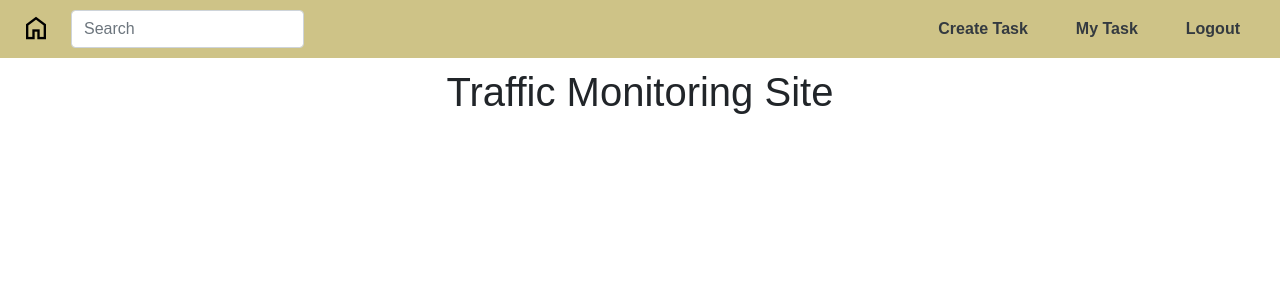
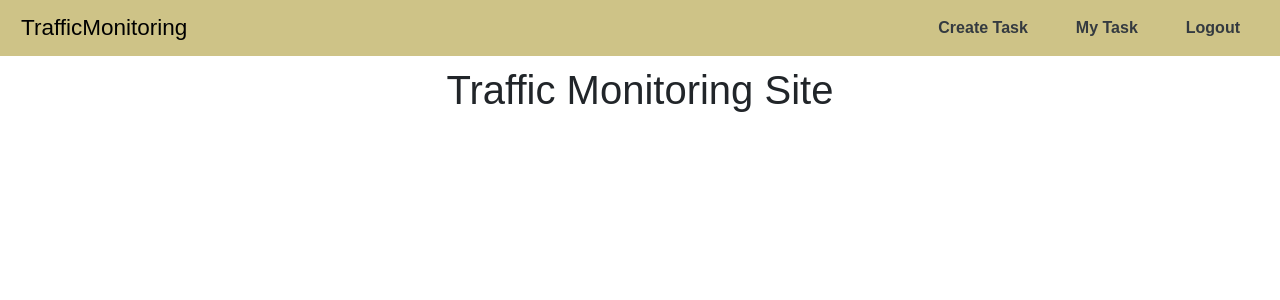
Before and after one commit to 6310682619/traffic-monitoring, a Django app: page / in a window 1280 px wide. Shown: the top 300 px of the page. Run offline with Django 4.2, Linux system fonts and the light colour scheme; a user stored in the database is signed in; data that the repository does not hold is empty; parts of the project's set-up code (start-up, migrations or seed data) failed here and were passed over; some libraries are stand-ins or nearby versions.

Commit message:
edit navbar

```diff
--- a/trafficmonitoring/task/templates/task/layout.html
+++ b/trafficmonitoring/task/templates/task/layout.html
@@ -190,8 +190,8 @@
 </head>
 <nav class="navbar navbar-expand-lg bar">
     <a href="{% url 'task:index' %}">
-        <span class="material-symbols-outlined" style="padding:5px; margin-right:15px;">
-            home
+        <span style="padding:5px; margin-right:15px; text-decoration:none; color:black; font-size:22.5px;">
+            TrafficMonitoring
         </span>
     </a>
     <button class="navbar-toggler b-col" type="button" data-toggle="collapse" data-target="#navbarSupportedContent"
@@ -202,9 +202,9 @@
     </button>
 
     <div class="collapse navbar-collapse" id="navbarSupportedContent">
-        <form class="form-inline my-2 my-lg-0">
+        {% comment %} <form class="form-inline my-2 my-lg-0">
             <input class="form-control mr-sm-2" type="search" placeholder="Search" aria-label="Search">
-        </form>
+        </form> {% endcomment %}
       <ul class="navbar-nav ml-auto">
         <li class="nav-item">
             <a class="nav-link text-dark mx-3 align-middle" href="{% url 'task:create_task' %}">Create Task</a>
```
